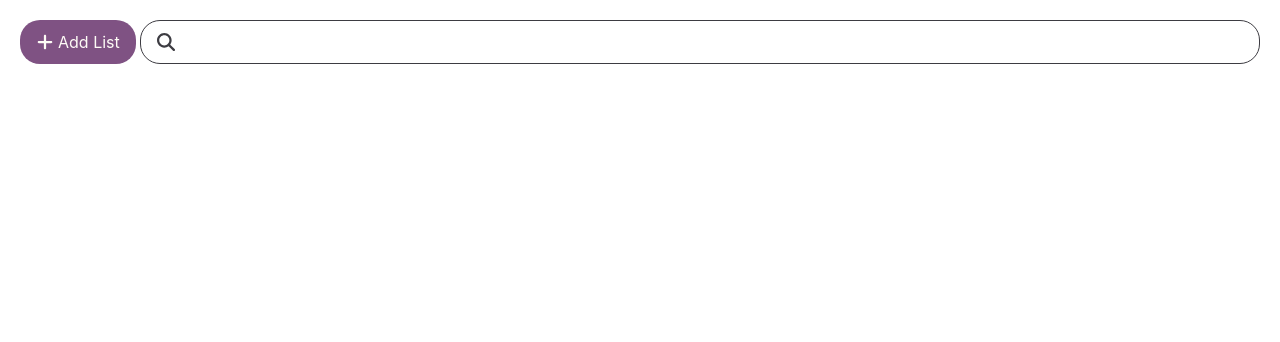
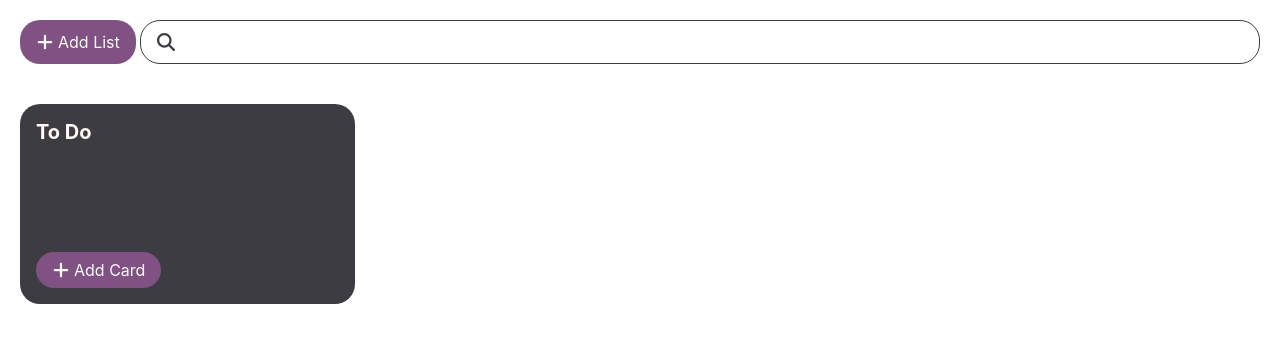
Before and after one commit to semih-ky/sk-trello, a React (Create React App) app: page / in a window 1280 px wide. Shown: the top 342 px of the page. Built offline with nearby package versions, Linux system fonts and the light colour scheme.

Commit message:
init List Comp

```diff
--- /dev/null
+++ b/src/components/organisms/List/index.js
@@ -0,0 +1,19 @@
+import React from 'react';
+import { addIcon } from '../../../icons/addIcon';
+import { Icon } from '../../atoms/Icon';
+import { Button } from '../../atoms/Button';
+import { ListTitle } from "../../atoms/ListTitle";
+import "./styles.css";
+
+export const List = () => {
+  return (
+    <div className='list-container'>
+      <ListTitle title={"To Do"} />
+
+      <div className='add-card-button'>
+        <Button icon={<Icon svg={addIcon} />}>Add Card</Button>
+      </div>
+
+    </div>
+  )
+}
--- /dev/null
+++ b/src/components/organisms/List/styles.css
@@ -0,0 +1,18 @@
+.list-container {
+  display: flex;
+  flex-direction: column;
+  background-color: var(--black);
+  border-radius: 20px;
+  padding: 16px;
+  width: 335px;
+  min-height: 200px;
+}
+
+.list-container > h1 {
+  margin-bottom: 8px;
+}
+
+.add-card-button {
+  margin-top: auto;
+  max-width: max-content;
+}
--- a/src/components/pages/Home.js
+++ b/src/components/pages/Home.js
@@ -6,10 +6,23 @@ import { IconButton } from '../atoms/IconButton'
 import { AddList } from '../molecules/AddList'
 import { SearchInput } from '../molecules/SearchInput'
 import { Header } from '../organisms/Header'
+import { List } from '../organisms/List'
 
 
 export const Home = () => {
   return (
-    <Header />
+    <div style={{
+      display: "flex",
+      flexDirection: "column"
+    }}>
+      <Header />
+      <div style={{
+        display: "felx",
+        margin: "20px"
+      }}>
+        <List />
+
+      </div>
+    </div>
   )
 }
```
